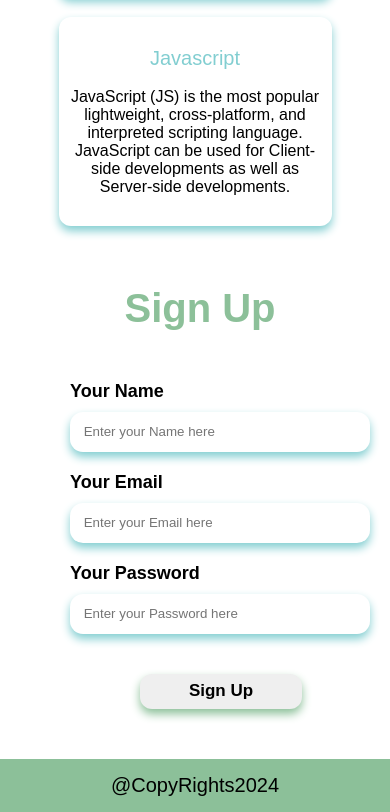
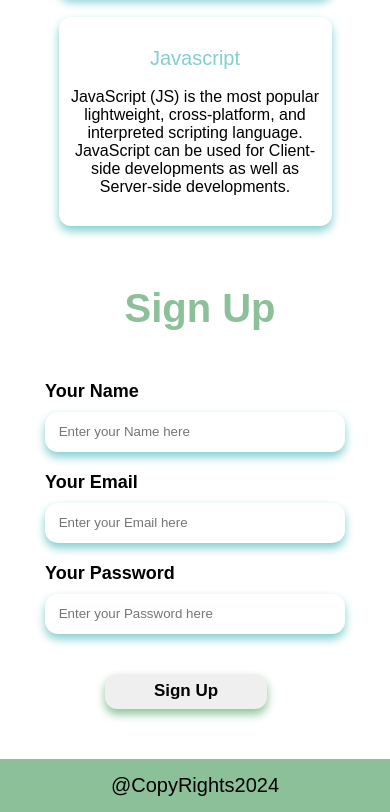
Before and after one commit to Prameela17/Landing-Page, a plain HTML site: page index.html in a window 390 px wide. Shown: the part 1238-2050 px from the top of the page. Drawn offline with Linux system fonts and the light colour scheme.

Commit message:
Final Commit

```diff
--- a/style.css
+++ b/style.css
@@ -318,6 +318,11 @@ footer {
         margin-left: 80px;
     }
 
+	.contactMenu {
+		flex-direction: column;
+		align-items: center;
+	}
+
 	.side2 img {
 		width: 95%;
 		height: 90%;
@@ -343,16 +348,12 @@ footer {
         margin-left: 40px;
     }
 
-	.input1{
-		margin-left: auto;
-	}
-
-	.input2 input{
+	.input2 input {
 		width: 300px;
 	}
 
-	.button button{
-		margin-left: -40px;
+	.button button {
+		margin-left: -50px;
 	}
 
 	.about .boxes {
```
